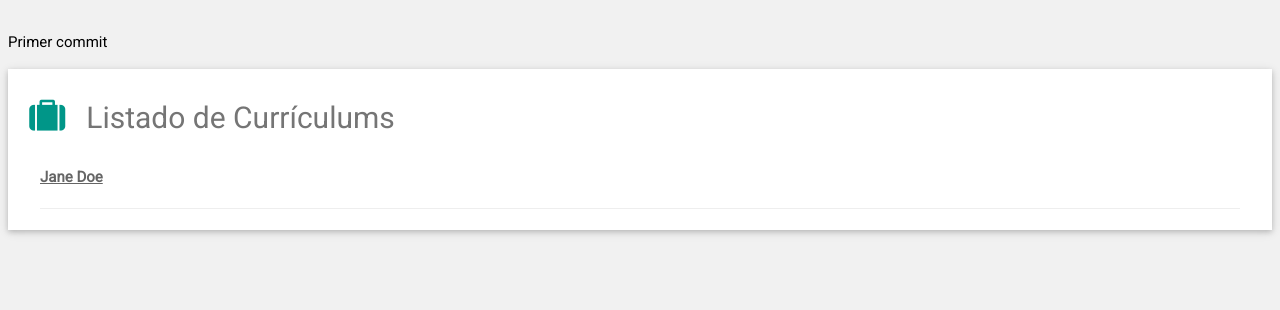
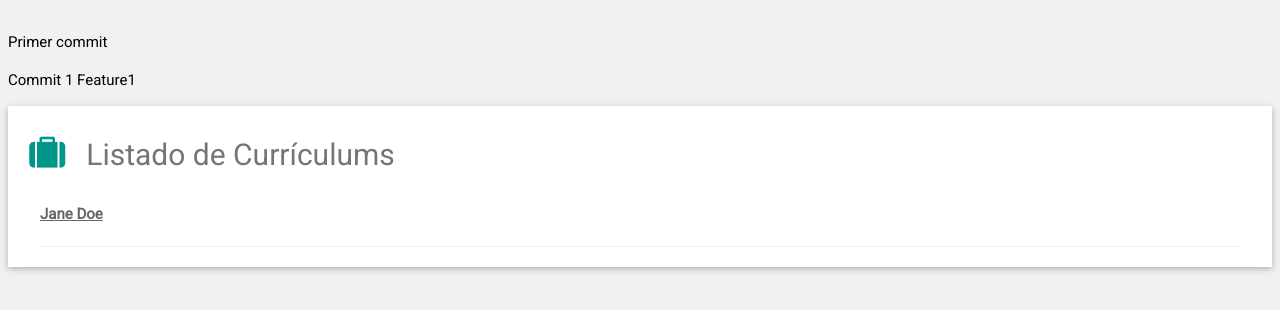
Before and after one commit to FerGalisteo/UD01-Actividad_Evaluable_02-Recreacion_flujo_de_gitflow-, a plain HTML site: page index.html in a window 1280 px wide. Drawn offline with Linux system fonts and the light colour scheme.

Commit message:
Primer Commit Feature1

```diff
--- a/index.html
+++ b/index.html
@@ -19,6 +19,7 @@ html,body,h1,h2,h3,h4,h5,h6 {font-family: "Roboto", sans-serif}
   <!-- The Grid -->
   <div class="w3-row-padding">
     <p>Primer commit</p>
+    <p>Commit 1 Feature1</p>
       <!-- CV ITEM -->
       <div class="w3-container w3-card w3-white w3-margin-bottom">
         <h2 class="w3-text-grey w3-padding-16"><i class="fa fa-suitcase fa-fw w3-margin-right w3-xxlarge w3-text-teal"></i>Listado de Currículums</h2>
```
